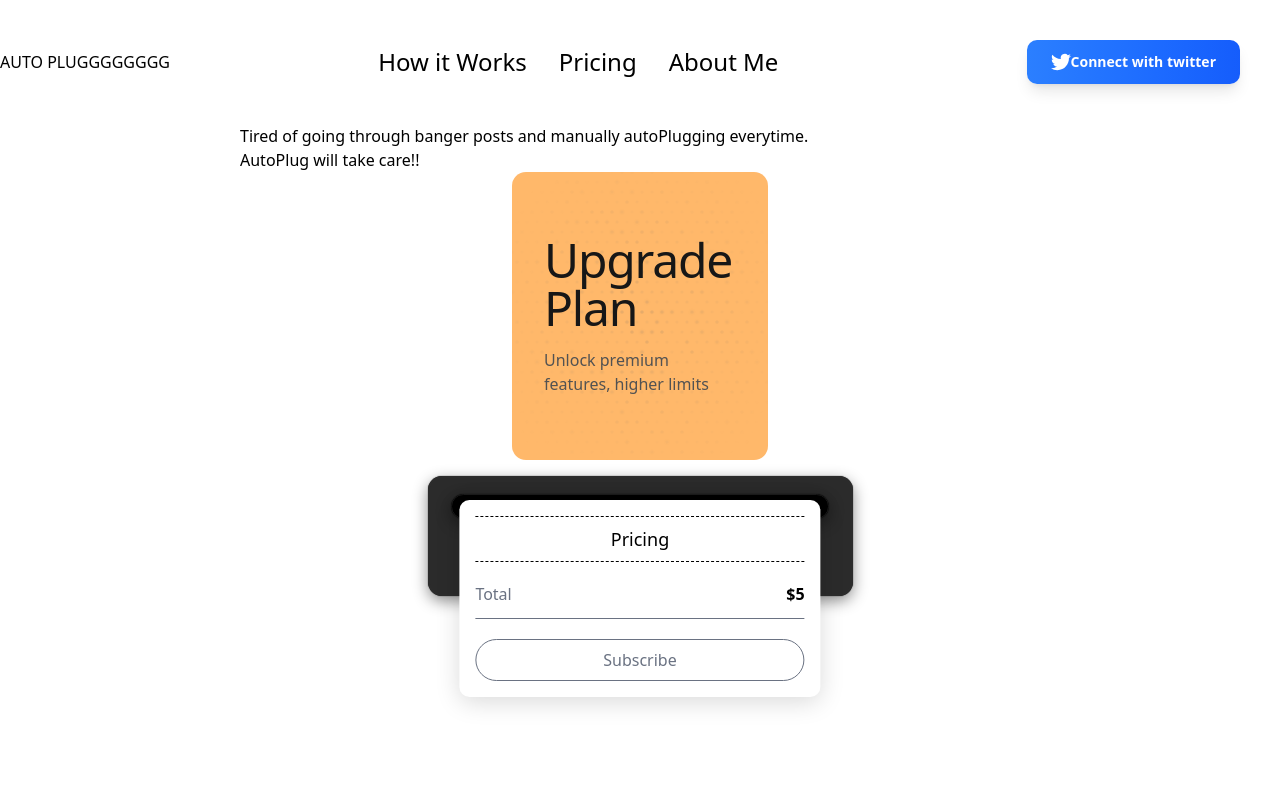
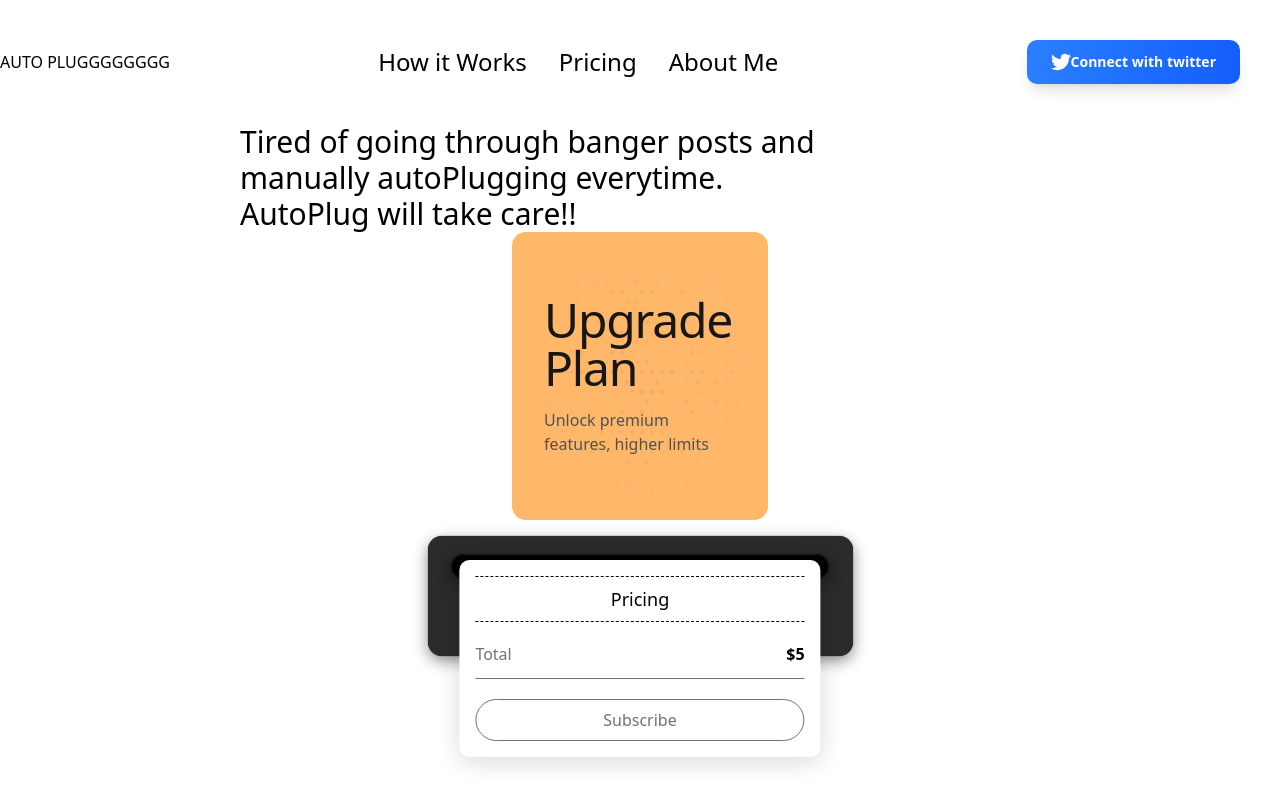
Before and after one commit to TejaswaHinduja/auto-frontend, a Next.js app: page / in a window 1280 px wide. Shown: the top 806 px of the page. Built offline with nearby package versions, Linux system fonts and the light colour scheme.

Commit message:
landing text 2xl

```diff
--- a/app/landing/page.tsx
+++ b/app/landing/page.tsx
@@ -11,7 +11,7 @@ export function Landing(){
     return <div className="min-h-screen">
        <Navbar></Navbar>
 
-    <section id="about" className="flex ml-60 justify-center w-150 line-clamp-1">{/*ask about how to make this correct since ml-60 is not the way to go*/}
+    <section id="about" className="flex ml-60 justify-center w-150 text-3xl line-clamp-1">{/*ask about how to make this correct since ml-60 is not the way to go*/}
         Tired of going through banger posts and manually autoPlugging everytime.
 
         AutoPlug will take care!!
```
